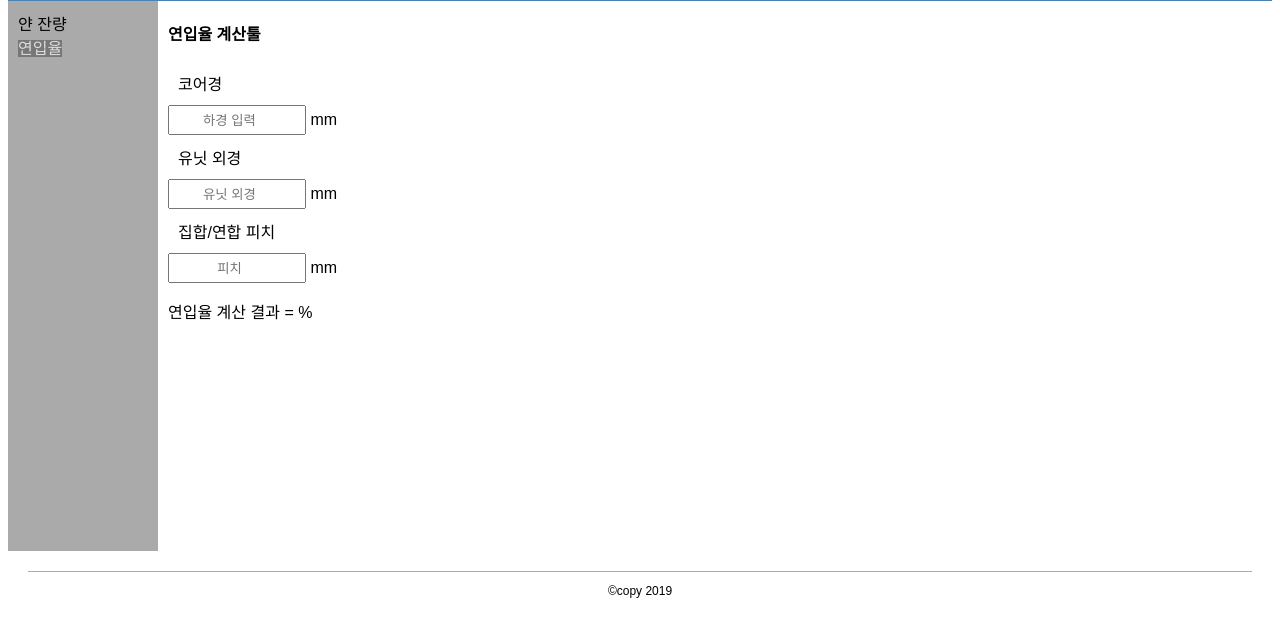
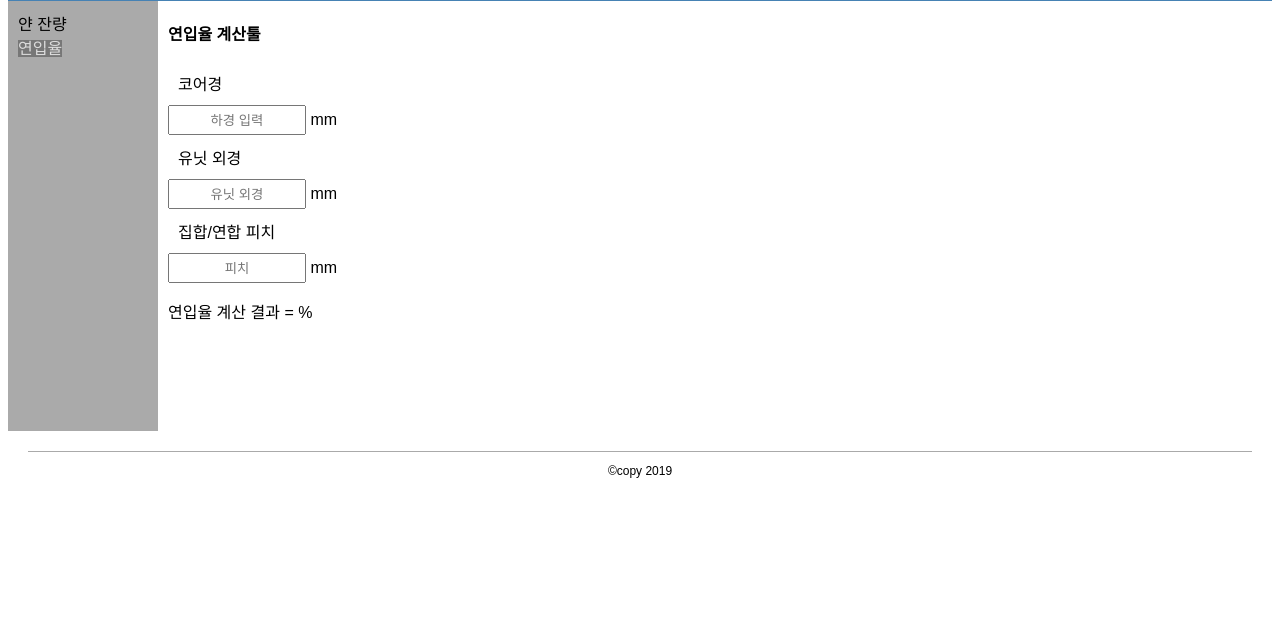
Before and after one commit to lenadorer/LS_tools, a plain HTML site: page 3.html in a window 1280 px wide. Shown: the part 91-728 px from the top of the page. Drawn offline with Linux system fonts and the light colour scheme; a web font is replaced by a local one.

Commit message:
연입율 입력란 텍스트로 변경

```diff
--- a/3.html
+++ b/3.html
@@ -4,7 +4,7 @@
   <title>Cable Guys Tools</title>
   <meta charset="utf-8">
   <meta name="viewport" content="width=device-width, initial-scale=1.0">
-  <link rel="stylesheet" href="./css/master2.css">
+  <link rel="stylesheet" href="css/master2.css">
   <link href="http://fonts.googleapis.com/earlyaccess/jejugothic.css" rel="stylesheet">
   <script src="calculation2.js"></script>
 </head>
@@ -28,11 +28,11 @@
           <span style="font-weight:bold">연입율 계산툴</span>
           <p>
             <label>코어경</label>
-            <input type="number" style="width: 130px;height:24px;text-align:center;" id="코어" placeholder="하경 입력" onchange="연입율()" > mm<br>
+            <input type="text" style="width: 130px;height:24px;text-align:center;" id="코어" placeholder="하경 입력" onchange="연입율()" > mm<br>
             <label>유닛 외경</label>
-            <input type="number" style="width: 130px;height:24px;text-align:center;" id="유닛" placeholder="유닛 외경" onchange="연입율()"> mm<br>
+            <input type="text" style="width: 130px;height:24px;text-align:center;" id="유닛" placeholder="유닛 외경" onchange="연입율()"> mm<br>
             <label>집합/연합 피치</label>
-            <input type="number" style="width: 130px;height:24px;text-align:center;" id="피치" placeholder="피치" onchange="연입율()"> mm<br>
+            <input type="text" style="width: 130px;height:24px;text-align:center;" id="피치" placeholder="피치" onchange="연입율()"> mm<br>
         </p>
           <p>
             연입율 계산 결과 = <span id="결과"></span> %<br>
--- a/css/master2.css
+++ b/css/master2.css
@@ -46,7 +46,7 @@
 .content {
 	float: left;
 	background-color: white;
-	height:65vh;
+	height:50vh;
 	width:100%;
 	padding: 20px 10px 10px 10px;
 }
```
Also changed, not shown: 2.html (+1 -1 lines).
